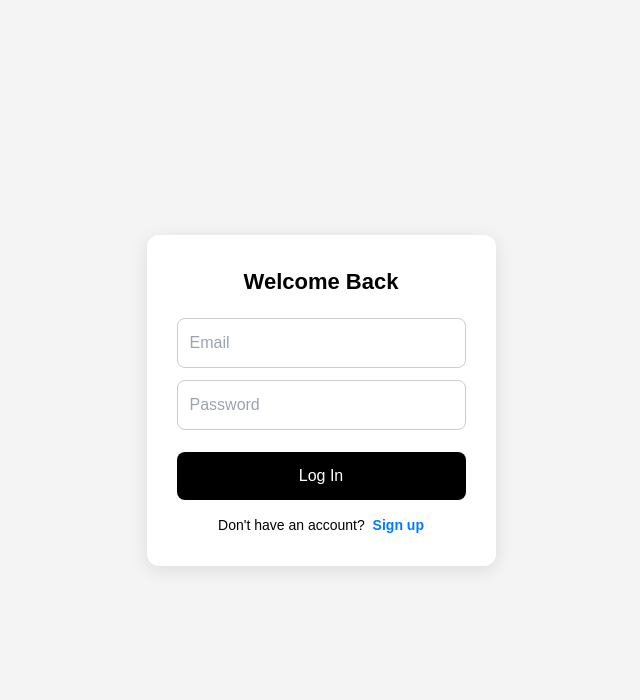
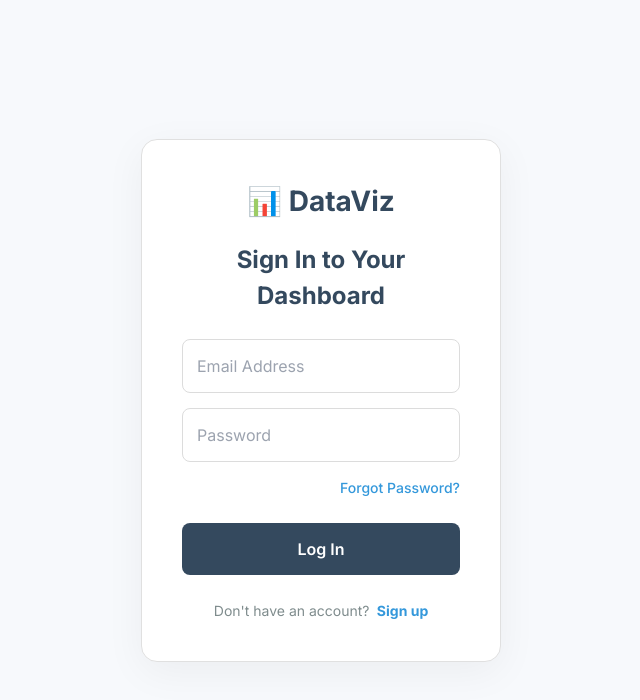
Before and after one commit to MandlaCodes/AI-Data-Analyst, a React (Create React App) app: page /login in a window 1280 px wide. Shown: the top 700 px of the page, without its empty margins (319-959 px from the left). Built offline with nearby package versions, Linux system fonts and the light colour scheme.

Commit message:
updated login

```diff
--- a/src/pages/Login.jsx
+++ b/src/pages/Login.jsx
@@ -7,14 +7,13 @@ export default function Login({ onLoginSuccess }) {
   const [isSignup, setIsSignup] = useState(false);
   const [email, setEmail] = useState("");
   const [password, setPassword] = useState("");
-  const [status, setStatus] = useState("");
+  const [status, setStatus] = useState(null); // Use null initially, string for status
 
   const handleSubmit = async (e) => {
     e.preventDefault();
-    setStatus("Loading...");
+    setStatus({ message: "Loading...", type: "info" });
 
     try {
-      // Choose between /auth/signup or /auth/login
       const endpoint = isSignup ? "/auth/signup" : "/auth/login";
 
       const response = await fetch(`${API}${endpoint}`, {
@@ -26,40 +25,49 @@ export default function Login({ onLoginSuccess }) {
       const data = await response.json();
 
       if (!response.ok) {
-        // Display API error message
-        setStatus(data.error || "Something went wrong");
+        // Display API error message with error type
+        setStatus({ message: data.error || "An unknown error occurred.", type: "error" });
         return;
       }
 
       // --- Success ---
-      // Store JWT token and profile data
       localStorage.setItem("adt_token", data.token);
       localStorage.setItem(
         "adt_profile",
         JSON.stringify({ user_id: data.user_id, email })
       );
 
-      setStatus("Success!");
-
-      // Call parent handler to update application state (e.g., redirect to dashboard)
+      setStatus({ message: "Success! Redirecting...", type: "success" });
       onLoginSuccess(data.user_id);
     } catch (err) {
       console.error(err);
-      setStatus("Could not connect to server.");
+      setStatus({ message: "Could not connect to server.", type: "error" });
     }
   };
+
+  const statusStyle = status
+    ? {
+        ...styles.status,
+        color: status.type === "error" ? "#e74c3c" : status.type === "success" ? "#27ae60" : "#3498db",
+        backgroundColor: status.type === "error" ? "#fbe4e4" : status.type === "success" ? "#e5f7ed" : "#f0f8ff",
+      }
+    : {};
 
   return (
     <div style={styles.container}>
       <div style={styles.card}>
+        <div style={styles.header}>
+          <h1 style={styles.logo}>📊 DataViz</h1>
+        </div>
+
         <h2 style={styles.title}>
-          {isSignup ? "Create Your Account" : "Welcome Back"}
+          {isSignup ? "Create Your Account" : "Sign In to Your Dashboard"}
         </h2>
 
         <form onSubmit={handleSubmit} style={styles.form}>
           <input
             type="email"
-            placeholder="Email"
+            placeholder="Email Address"
             style={styles.input}
             value={email}
             onChange={(e) => setEmail(e.target.value)}
@@ -75,12 +83,18 @@ export default function Login({ onLoginSuccess }) {
             required
           />
 
+          <div style={styles.passwordOptions}>
+            {!isSignup && (
+                <span style={styles.forgotPassword}>Forgot Password?</span>
+            )}
+          </div>
+
           <button type="submit" style={styles.button}>
             {isSignup ? "Sign Up" : "Log In"}
           </button>
         </form>
 
-        {status && <p style={styles.status}>{status}</p>}
+        {status && <p style={statusStyle}>{status.message}</p>}
 
         <p style={styles.switchText}>
           {isSignup ? "Already have an account?" : "Don't have an account?"}
@@ -88,7 +102,9 @@ export default function Login({ onLoginSuccess }) {
             style={styles.switchLink}
             onClick={() => {
               setIsSignup(!isSignup);
-              setStatus(""); // Clear status when switching
+              setStatus(null); // Clear status when switching
+              setEmail("");
+              setPassword("");
             }}
           >
             {isSignup ? " Log in" : " Sign up"}
@@ -103,62 +119,93 @@ const styles = {
   container: {
     width: "100vw",
     height: "100vh",
-    background: "#f4f4f4",
+    // Subtle background color
+    background: "#f7f9fc",
     display: "flex",
     alignItems: "center",
     justifyContent: "center",
-    fontFamily: "Arial, sans-serif",
+    fontFamily: "Inter, sans-serif", // Modern font
   },
   card: {
-    width: 349,
-    padding: 30,
-    background: "#fff",
-    borderRadius: 12,
-    boxShadow: "0 4px 18px rgba(0,0,0,0.1)",
+    width: 360,
+    padding: 40,
+    background: "#ffffff",
+    borderRadius: 16,
+    boxShadow: "0 10px 40px rgba(0,0,0,0.05)",
+    border: "1px solid #e0e0e0",
+  },
+  header: {
+    textAlign: 'center',
+    marginBottom: 20,
+  },
+  logo: {
+    fontSize: 28,
+    fontWeight: '800',
+    color: '#34495e',
+    margin: 0,
   },
   title: {
-    marginBottom: 20,
-    fontSize: 22,
+    marginBottom: 25,
+    fontSize: 24,
     textAlign: "center",
-    fontWeight: "600",
+    fontWeight: "700",
+    color: '#34495e',
   },
   form: {
     display: "flex",
     flexDirection: "column",
-    gap: 12,
+    gap: 15,
   },
   input: {
-    padding: 12,
+    padding: 14,
     borderRadius: 8,
-    border: "1px solid #ccc",
+    border: "1px solid #dcdcdc",
     fontSize: 16,
+    transition: "border-color 0.2s",
+  },
+  passwordOptions: {
+    display: 'flex',
+    justifyContent: 'flex-end',
+    fontSize: 14,
+  },
+  forgotPassword: {
+    color: '#3498db',
+    cursor: 'pointer',
+    textDecoration: 'none',
+    fontWeight: '500',
   },
   button: {
-    padding: 12,
+    padding: 14,
     borderRadius: 8,
     fontSize: 16,
-    background: "#000", // Changed color for better contrast
+    background: "#34495e", // Primary action color
     color: "#fff",
     cursor: "pointer",
     border: "none",
     marginTop: 10,
-    transition: "background 0.3s",
+    fontWeight: "600",
+    transition: "background 0.3s ease",
   },
   status: {
-    marginTop: 10,
+    marginTop: 20,
+    padding: 12,
+    borderRadius: 8,
     textAlign: "center",
     fontSize: 14,
-    color: "#d9534f", // Added color for error/status feedback
+    fontWeight: '500',
+    border: '1px solid transparent',
   },
   switchText: {
     textAlign: "center",
-    marginTop: 15,
+    marginTop: 25,
     fontSize: 14,
+    color: '#7f8c8d',
   },
   switchLink: {
-    color: "#007bff",
+    color: "#3498db",
     cursor: "pointer",
     fontWeight: "700",
     marginLeft: 4,
+    textDecoration: 'none',
   },
 };
```
